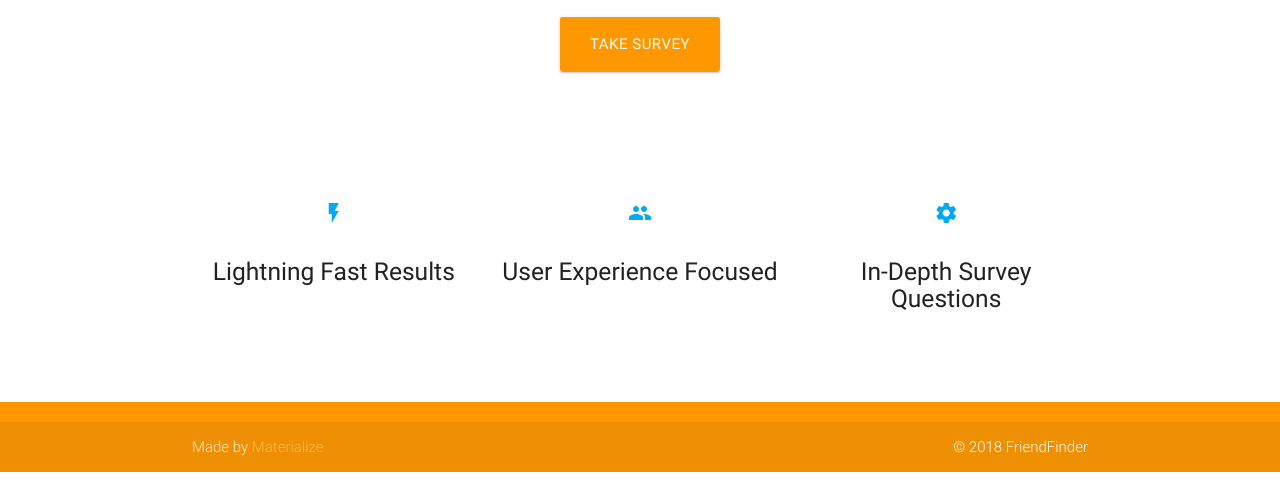
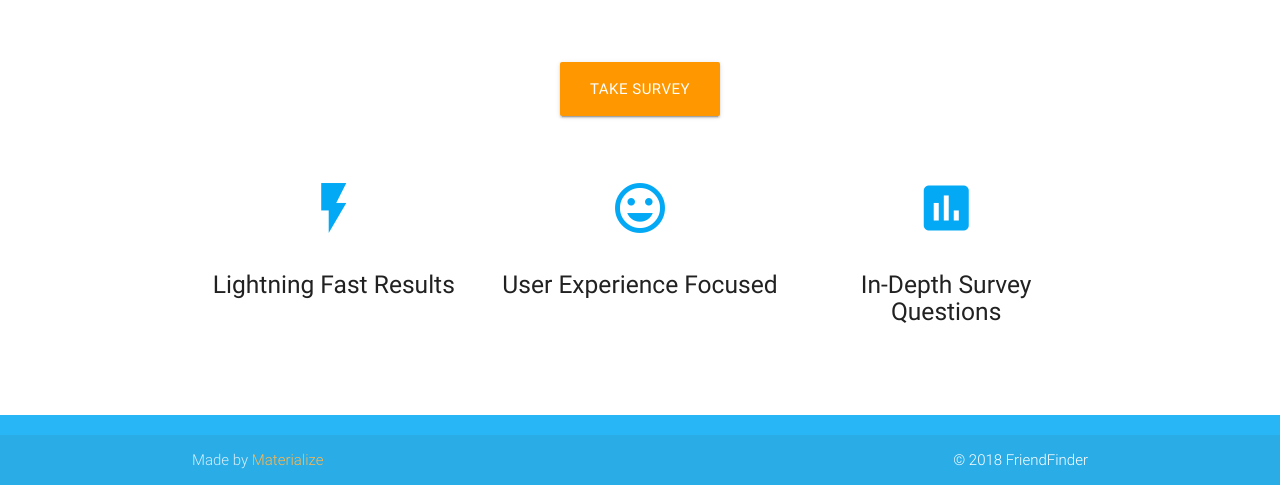
Before and after one commit to pmcnabb1993/FriendFinder, a website: page app/public/home.html in a window 1280 px wide. Shown: the part 302-800 px from the top of the page. Drawn offline with nearby package versions, Linux system fonts and the light colour scheme.

Commit message:
Minor html/css updates

```diff
--- a/app/public/home.html
+++ b/app/public/home.html
@@ -19,7 +19,7 @@
 
 <body data-gr-c-s-loaded="true">
     <nav class="light-blue lighten-1" role="navigation">
-      <div class="nav-wrapper container"><a id="logo-container" href="./home.html" class="brand-logo">FriendFinder<i class="medium material-icons">group</i></a>
+      <div class="nav-wrapper container"><a id="logo-container" href="./home.html" class="brand-logo">FriendFinder<i class="large material-icons">group</i></a>
         <ul class="right">
           <a href="./survey.html">Create a Profile <i class="material-icons">account_circle</i></a>
         </ul>
@@ -32,11 +32,11 @@
         <div class="row center">
           <h5 class="header col s12 light">Please take this awesome survey to find your new best friend!</h5>
         </div>
+        <br>
+        <br>
         <div class="row center">
           <a href=" ./survey.html"  id="survey-button" class="btn-large waves-effect waves-light orange">Take Survey</a>
         </div>
-        <br><br>
-
       </div>
     </div>
 
@@ -48,30 +48,31 @@
         <div class="row">
           <div class="col s12 m4">
             <div class="icon-block">
-              <h2 class="center light-blue-text"><i class="material-icons">flash_on</i></h2>
+              <h2 class="center light-blue-text"><i class="medium material-icons">flash_on</i></h2>
               <h5 class="center">Lightning Fast Results</h5>
               </div>
           </div>
 
           <div class="col s12 m4">
             <div class="icon-block">
-              <h2 class="center light-blue-text"><i class="material-icons">group</i></h2>
+              <h2 class="center light-blue-text"><i class="medium material-icons">insert_emoticon</i></h2>
               <h5 class="center">User Experience Focused</h5>
             </div>
           </div>
 
           <div class="col s12 m4">
             <div class="icon-block">
-              <h2 class="center light-blue-text"><i class="material-icons">settings</i></h2>
+              <h2 class="center light-blue-text"><i class="medium material-icons">assessment</i></h2>
               <h5 class="center">In-Depth Survey Questions</h5>
               </div>
           </div>
         </div>
+        <br>
       </div>
-      <br><br>
+      <br>
     </div>
 
-    <footer class="page-footer orange">
+    <footer class="page-footer light-blue lighten-1">
       <div class="footer-copyright">
         <div class="container">
         Made by <a class="orange-text text-lighten-2" href="http://materializecss.com">Materialize</a><a class="right white-text">© 2018 FriendFinder</a>
```
Also changed, not shown: app/public/survey.html (+2 -8 lines).
